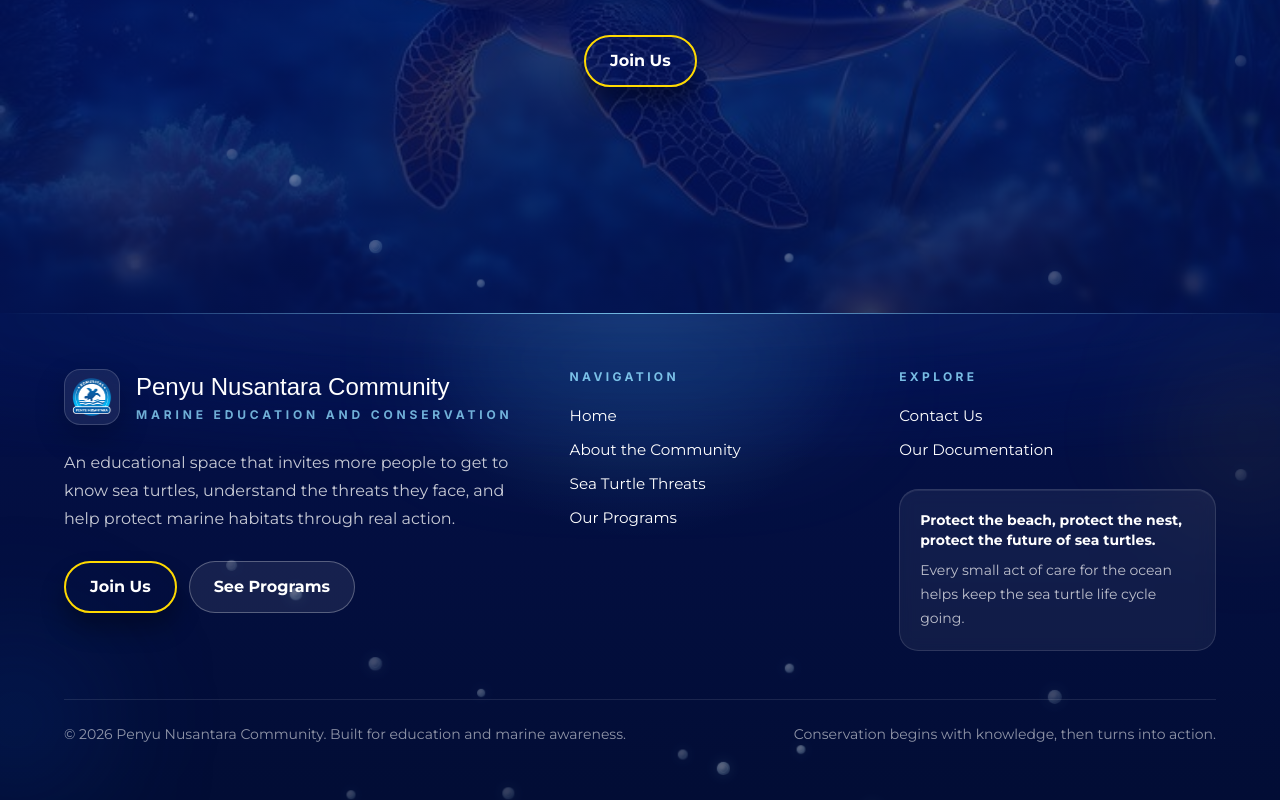
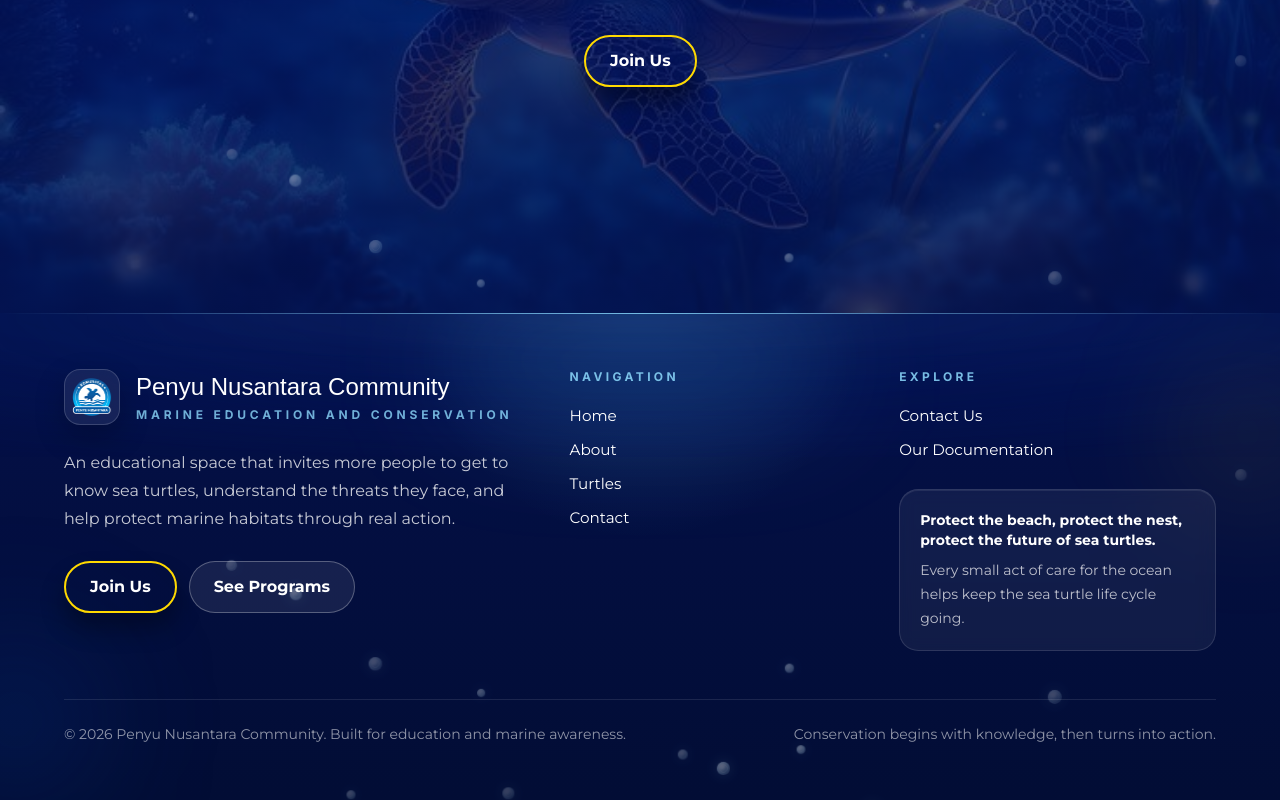
Before and after one commit to azhura-bot/penyu-compe, a React (Vite) app: page / in a window 1280 px wide. Shown: the part 4033-4833 px from the top of the page. Built offline with nearby package versions, Linux system fonts and the light colour scheme; a web font is replaced by a local one.

Commit message:
feat: sync footer navigation with navbar

```diff
--- a/src/components/layout/Footer.jsx
+++ b/src/components/layout/Footer.jsx
@@ -2,6 +2,7 @@ import { Link } from 'react-router-dom'
 
 import homeLogo from '../../assets/logo.png'
 import { useLanguage } from '../../context/LanguageContext'
+import { navItems } from '../../data/navigation'
 import BubbleLayer from './BubbleLayer'
 import Rectangle17Blend from './Rectangle17Blend'
 
@@ -71,8 +72,8 @@ function Footer() {
           <div>
             <p className="font-nav text-xs font-semibold uppercase tracking-[0.28em] text-[#8fdcff]/84">{copy.footer.navigationTitle}</p>
             <div className="mt-5 flex flex-col gap-3">
-              {copy.footer.navItems.map((item) => (
-                <FooterAnchor key={item.key} {...item} label={item.label ?? copy.navigation[item.key]} />
+              {navItems.map((item) => (
+                <FooterAnchor key={item.key} {...item} label={copy.navigation[item.key]} />
               ))}
             </div>
           </div>
--- a/src/language/en.js
+++ b/src/language/en.js
@@ -277,12 +277,6 @@ const en = {
     secondaryAction: 'See Programs',
     navigationTitle: 'Navigation',
     exploreTitle: 'Explore',
-    navItems: [
-      { key: 'home', href: '/', type: 'route' },
-      { key: 'about-community', label: 'About the Community', href: '/tentang', type: 'route' },
-      { key: 'threats', label: 'Sea Turtle Threats', href: '/#ancaman-penyu', type: 'anchor' },
-      { key: 'programs', label: 'Our Programs', href: '/#program', type: 'anchor' },
-    ],
     exploreItems: [
       { key: 'contact-us', label: 'Contact Us', href: '/kontak', type: 'route' },
       { key: 'our-documentation', label: 'Our Documentation', href: '/tentang', type: 'route' },
--- a/src/language/id.js
+++ b/src/language/id.js
@@ -277,12 +277,6 @@ const id = {
     secondaryAction: 'Lihat Program',
     navigationTitle: 'Navigasi',
     exploreTitle: 'Jelajahi',
-    navItems: [
-      { key: 'home', href: '/', type: 'route' },
-      { key: 'about-community', label: 'Tentang Komunitas', href: '/tentang', type: 'route' },
-      { key: 'threats', label: 'Ancaman Penyu', href: '/#ancaman-penyu', type: 'anchor' },
-      { key: 'programs', label: 'Program Kami', href: '/#program', type: 'anchor' },
-    ],
     exploreItems: [
       { key: 'contact-us', label: 'Hubungi Kami', href: '/kontak', type: 'route' },
       { key: 'our-documentation', label: 'Dokumentasi Kami', href: '/tentang', type: 'route' },
```
